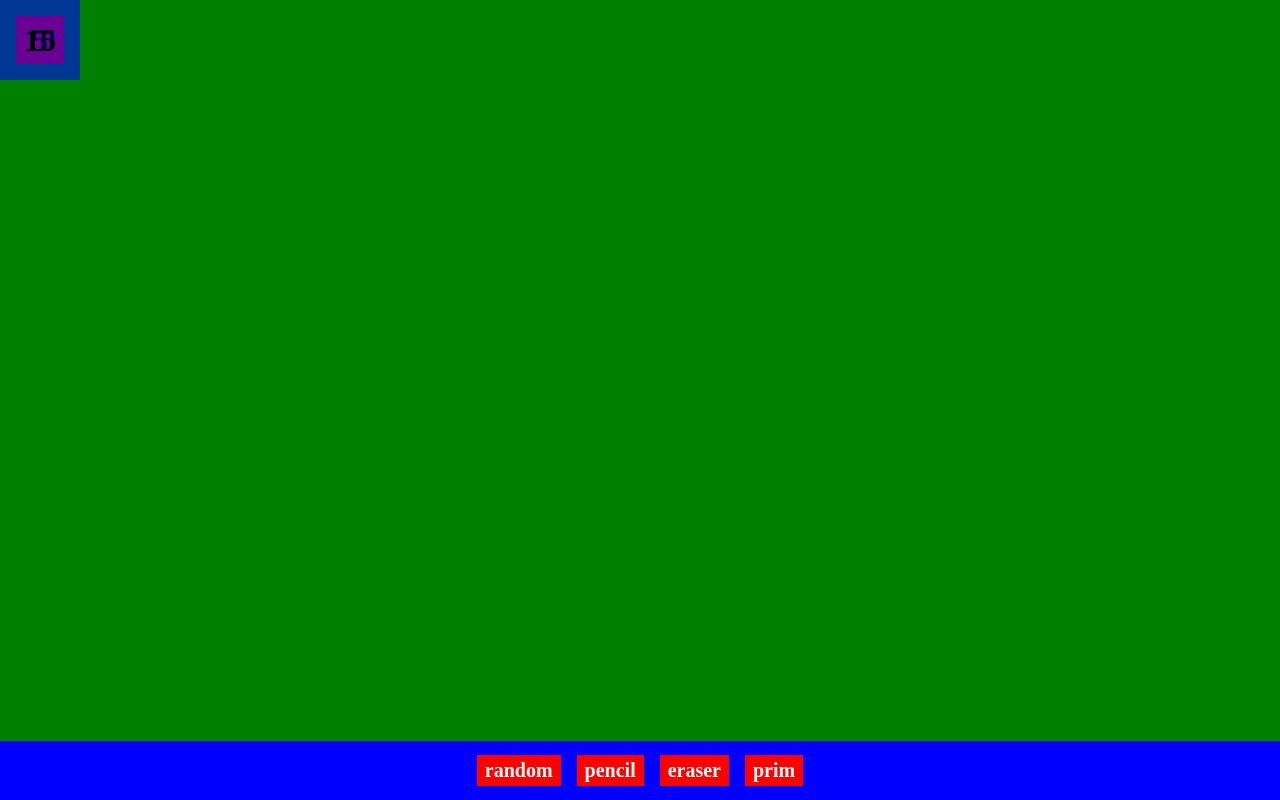
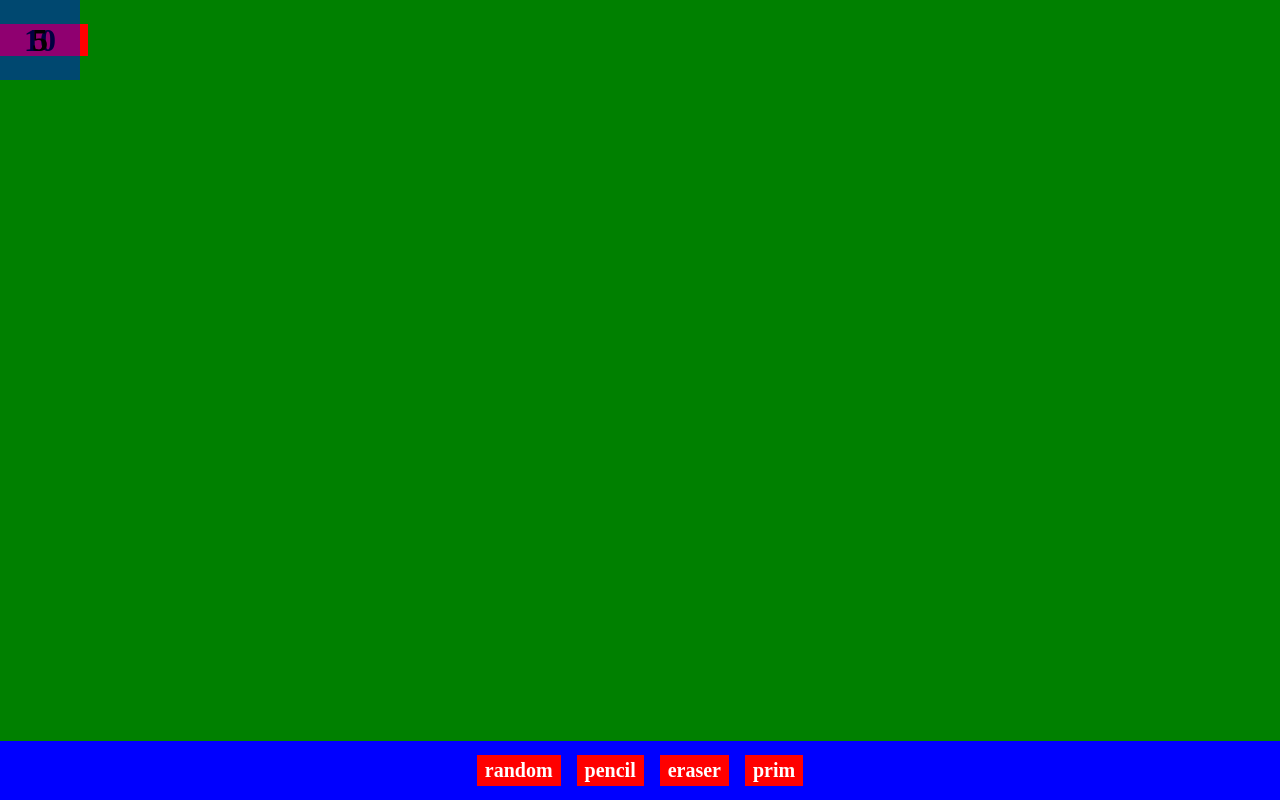
Before and after one commit to projeto-de-algoritmos-2024/Grafos2_Neuron, a plain HTML site: page public/index.html in a window 1280 px wide. Drawn offline with Linux system fonts and the light colour scheme.

Commit message:
feat(lib): add angle calculation for edge
Co-authored-by: Renan V. Guedes <renanv.guedes7@gmail.com>

```diff
--- a/public/graph.js
+++ b/public/graph.js
@@ -31,6 +31,9 @@ export class Edge extends HTMLElement {
 	 * Update how the edge is renderized in the graph.
 	 */
 	update() {
+		/*
+		 * Calculate position
+		 */
 		const rect1 = this.first.getBoundingClientRect()
 		const x1 = rect1.x + rect1.width / 2
 		const y1 = rect1.y + rect1.height / 2
@@ -44,6 +47,12 @@ export class Edge extends HTMLElement {
 		const y = (y1 + y2) / 2 - rect.height / 2
 		this.style.left = `${x}px`
 		this.style.top = `${y}px`
+
+		/*
+		 * Calculate angle.
+		 */
+		const angle = Math.atan2(y2 - y1, x2 - x1)
+		this.style.transform = `rotate(${angle}rad)`
 	}
 }
 
--- a/public/main.js
+++ b/public/main.js
@@ -18,6 +18,6 @@ canvas.addEventListener('mouseup', stop_picking )
 
 const a = new Node(canvas, 10)
 const b = new Node(canvas, 5)
-const c = new Node(canvas, 15)
+//const c = new Node(canvas, 15)
 a.connect(b)
-b.connect(c)
+//b.connect(c)
--- a/public/stylesheet.css
+++ b/public/stylesheet.css
@@ -53,8 +53,8 @@ body {
 		>graph-edge {
 			position: absolute;
 			background: red;
-			width: 3rem;
-			height: 3rem;
+			width: 6rem;
+			height: 2rem;
 			z-index: 1;
 		}
 	}
```
